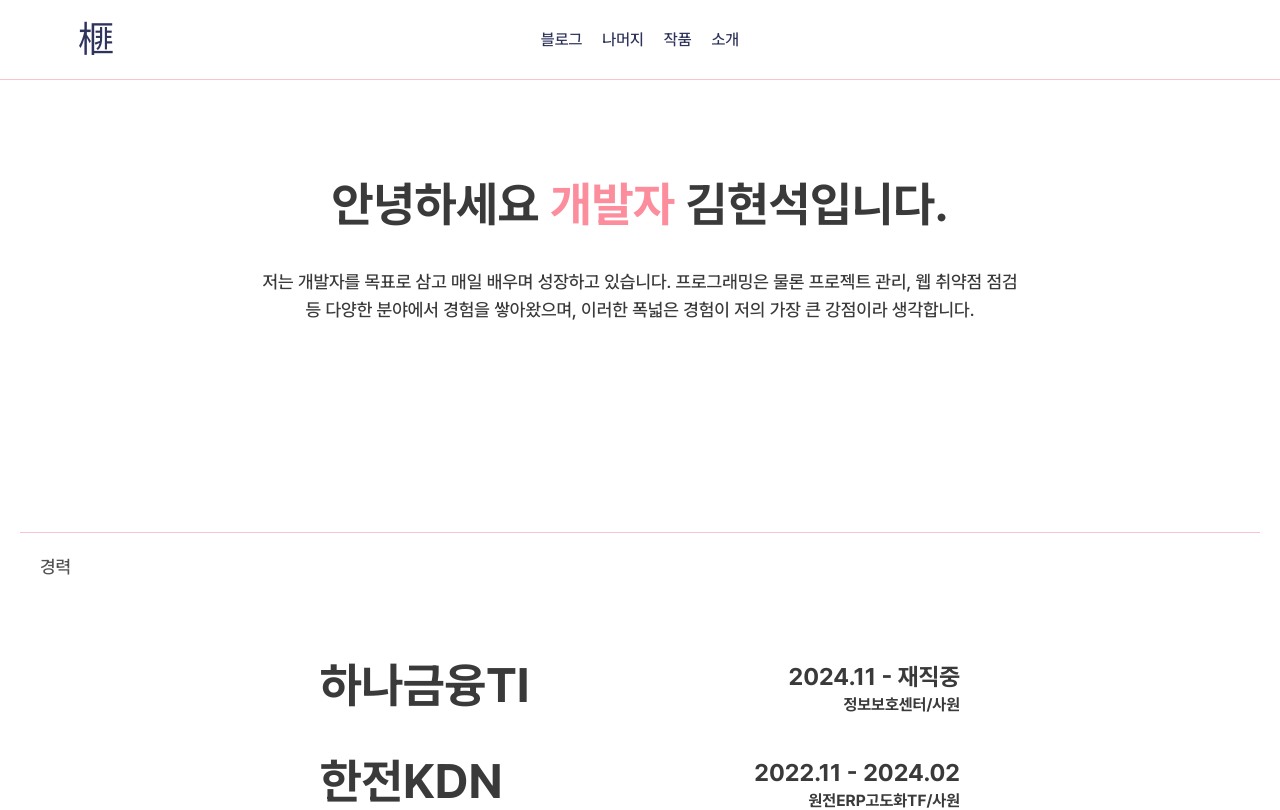
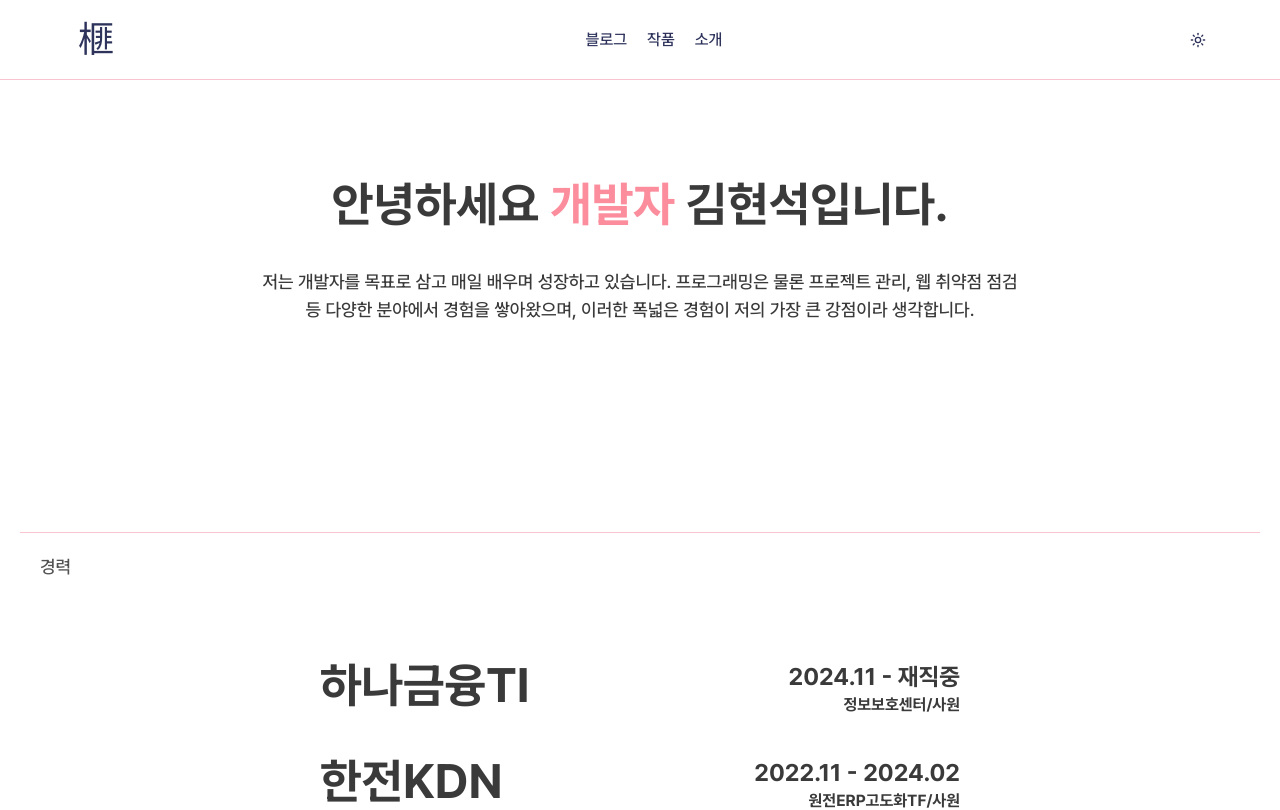
Before and after one commit to mrbonk97/bija, a Next.js app: page /about-me in a window 1280 px wide. Shown: the top 810 px of the page. Built offline with nearby package versions, Linux system fonts and the light colour scheme; a web font is replaced by a local one.

Commit message:
다크모드 적용

```diff
--- a/app/(home)/layout.tsx
+++ b/app/(home)/layout.tsx
@@ -7,7 +7,7 @@ interface Props {
 const HomeLayout = ({ children }: Props) => {
   return (
     <>
-      <Topnav bgColor="bg-custom-2 border-custom-3" />
+      <Topnav bgColor="bg-custom-2 border-custom-3" isHome />
       {children}
     </>
   );
--- a/app/(main)/layout.tsx
+++ b/app/(main)/layout.tsx
@@ -8,7 +8,7 @@ interface Props {
 const MainLayout = ({ children }: Props) => {
   return (
     <>
-      <Topnav bgColor="bg-background border-custom-2" />
+      <Topnav bgColor="bg-background border-custom-pink" />
       {children}
       <Footer />
     </>
--- a/app/(main)/projects/[slug]/page.tsx
+++ b/app/(main)/projects/[slug]/page.tsx
@@ -21,7 +21,7 @@ const ProjectDetailPage = async ({ params }: Props) => {
         <h1 className="text-4xl font-bold opacity-80">프로젝트: {project.title}</h1>
         <h2 className="font-medium opacity-70">{project.description}</h2>
       </hgroup>
-      <section className="py-10 flex items-center gap-10 border-t border-custom-2">
+      <section className="py-10 flex items-center gap-10 border-t border-custom-pink">
         <Image
           src={project.logoUrl}
           alt="img"
--- a/app/(main)/projects/page.tsx
+++ b/app/(main)/projects/page.tsx
@@ -32,7 +32,7 @@ const ProjectPage = () => {
     <main className="pt-[6.25rem] p-5 mx-auto min-h-full max-w-screen-2xl flex gap-5">
       <ul
         role="tablist"
-        className="hidden md:block sticky px-5 pb-10 top-[6.25rem] h-fit w-60 lg:w-80 xl:w-96 flex-shrink-0 text-right font-medium space-y-5 border-custom-2 border-r"
+        className="hidden md:block sticky px-5 pb-10 top-[6.25rem] h-fit w-60 lg:w-80 xl:w-96 flex-shrink-0 text-right font-medium space-y-5 border-custom-pink border-r"
       >
         {PROJECTS.map((item, idx) => (
           <li
--- a/app/globals.css
+++ b/app/globals.css
@@ -37,6 +37,7 @@ body {
     --custom-1: 183 26% 57%; /* #76abae */
     --custom-2: 346 81% 87%; /* f9c5d1 */
     --custom-3: 233 33% 27%; /* 2e335c */
+    --custom-pink: 346 81% 87%; /* f9c5d1 */
   }
   .dark {
     --background: 0 0% 3.9%;
@@ -65,8 +66,9 @@ body {
     --chart-5: 340 75% 55%;
 
     --custom-1: 183 26% 57%; /* #76abae */
-    --custom-2: 346 81% 87%; /* f9c5d1 */
-    --custom-3: 233 33% 27%; /* 2e335c */
+    --custom-2: 233 33% 27%; /* 2e335c */
+    --custom-3: 346 81% 87%; /* f9c5d1 */
+    --custom-pink: 346 81% 87%; /* f9c5d1 */
   }
 }
 
--- a/app/layout.tsx
+++ b/app/layout.tsx
@@ -19,7 +19,7 @@ export default function RootLayout({
       <body className={`${pretendard.className} antialiased`}>
         <ThemeProvider
           attribute="class"
-          defaultTheme="light"
+          defaultTheme="system"
           enableSystem
           disableTransitionOnChange
         >
--- a/components/card/project-section.tsx
+++ b/components/card/project-section.tsx
@@ -4,7 +4,7 @@ interface Props {
 }
 export const ProjectSection = ({ header, children }: Props) => {
   return (
-    <section className="mt-10 p-5 border-t border-custom-2">
+    <section className="mt-10 p-5 border-t border-custom-pink">
       <header className="mb-10">
         <h4 className="text-lg font-medium opacity-70">{header}</h4>
       </header>
--- a/components/mode-toggle.tsx
+++ b/components/mode-toggle.tsx
@@ -12,22 +12,52 @@ import {
   DropdownMenuTrigger,
 } from "@/components/ui/dropdown-menu";
 
-export function ModeToggle() {
+interface Props {
+  isHome: boolean;
+}
+
+export function ModeToggle({ isHome }: Props) {
   const { setTheme } = useTheme();
 
   return (
-    <DropdownMenu>
+    <DropdownMenu modal={false}>
       <DropdownMenuTrigger asChild>
-        <Button variant="outline" size="icon">
+        <Button
+          variant="outline"
+          size="icon"
+          className={
+            isHome
+              ? "bg-custom-3 hover:bg-custom-3/90 text-custom-2 border-none shadow-none"
+              : "border-none text-custom-3 shadow-none"
+          }
+        >
           <Sun className="h-[1.2rem] w-[1.2rem] rotate-0 scale-100 transition-all dark:-rotate-90 dark:scale-0" />
           <Moon className="absolute h-[1.2rem] w-[1.2rem] rotate-90 scale-0 transition-all dark:rotate-0 dark:scale-100" />
           <span className="sr-only">Toggle theme</span>
         </Button>
       </DropdownMenuTrigger>
-      <DropdownMenuContent align="end">
-        <DropdownMenuItem onClick={() => setTheme("light")}>Light</DropdownMenuItem>
-        <DropdownMenuItem onClick={() => setTheme("dark")}>Dark</DropdownMenuItem>
-        <DropdownMenuItem onClick={() => setTheme("system")}>System</DropdownMenuItem>
+      <DropdownMenuContent
+        align="end"
+        className={isHome ? "font-medium bg-custom-3 text-custom-2 border-none" : "font-medium"}
+      >
+        <DropdownMenuItem
+          className={isHome ? "cursor-pointer focus:bg-custom-2 focus:text-custom-3" : ""}
+          onClick={() => setTheme("light")}
+        >
+          라이트
+        </DropdownMenuItem>
+        <DropdownMenuItem
+          className={isHome ? "cursor-pointer focus:bg-custom-2 focus:text-custom-3" : ""}
+          onClick={() => setTheme("dark")}
+        >
+          다크
+        </DropdownMenuItem>
+        <DropdownMenuItem
+          className={isHome ? "cursor-pointer focus:bg-custom-2 focus:text-custom-3" : ""}
+          onClick={() => setTheme("system")}
+        >
+          시스템
+        </DropdownMenuItem>
       </DropdownMenuContent>
     </DropdownMenu>
   );
--- a/components/nav/top-nav.tsx
+++ b/components/nav/top-nav.tsx
@@ -1,12 +1,14 @@
 import { Logo } from "@/components/logo";
 import { MENU } from "@/constants";
 import Link from "next/link";
+import { ModeToggle } from "@/components/mode-toggle";
 
 interface Props {
-  bgColor: "bg-background border-custom-2" | "bg-custom-2 border-custom-3";
+  isHome?: boolean;
+  bgColor: "bg-background border-custom-pink" | "bg-custom-2 border-custom-3";
 }
 
-export function Topnav({ bgColor }: Props) {
+export function Topnav({ isHome = false, bgColor }: Props) {
   return (
     <nav
       className={`z-10 fixed top-0 px-[5%] h-20 w-full flex items-center justify-between border-b ${bgColor}`}
@@ -19,7 +21,7 @@ export function Topnav({ bgColor }: Props) {
           </li>
         ))}
       </ul>
-      <div className="h-0.5 w-16" />
+      <ModeToggle isHome={isHome} />
     </nav>
   );
 }
--- a/constants/index.ts
+++ b/constants/index.ts
@@ -2,12 +2,7 @@ export const MENU = [
   {
     id: "menu-1",
     title: "블로그",
-    url: "/dev",
-  },
-  {
-    id: "menu-2",
-    title: "나머지",
-    url: "/others",
+    url: "/blog",
   },
   {
     id: "menu-3",
--- a/tailwind.config.ts
+++ b/tailwind.config.ts
@@ -54,6 +54,7 @@ export default {
           "1": "hsl(var(--custom-1))",
           "2": "hsl(var(--custom-2))",
           "3": "hsl(var(--custom-3))",
+          pink: "hsl(var(--custom-pink))",
         },
       },
       borderRadius: {
```
Also changed, not shown: components/ui/dropdown-menu.tsx (+37 -50 lines).
